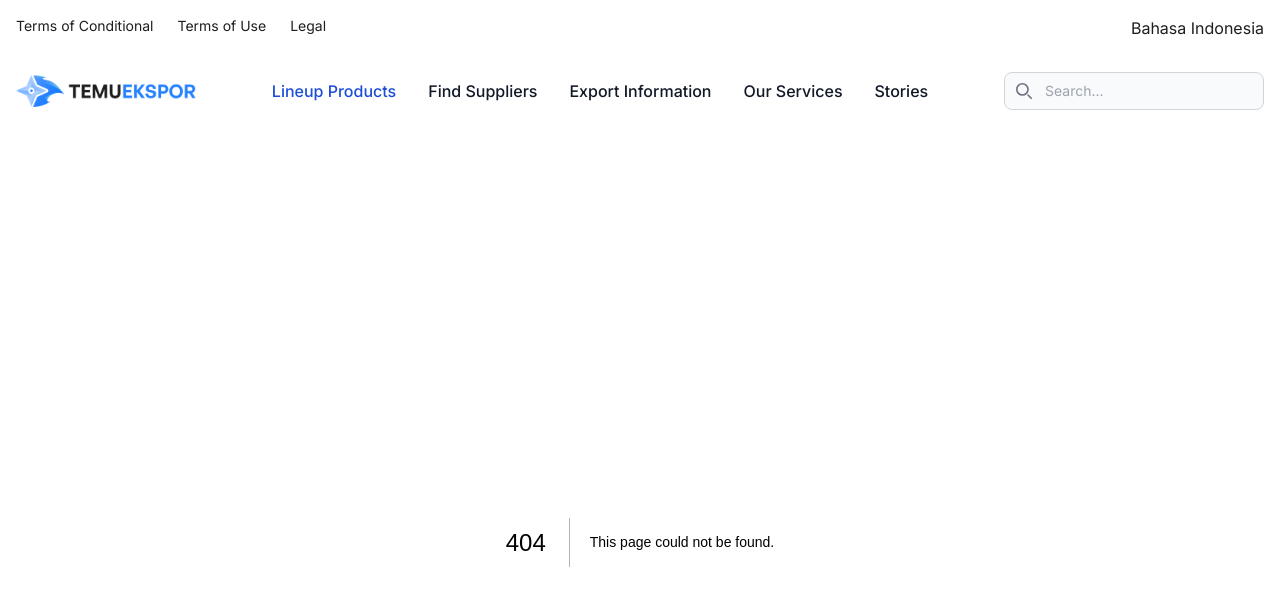
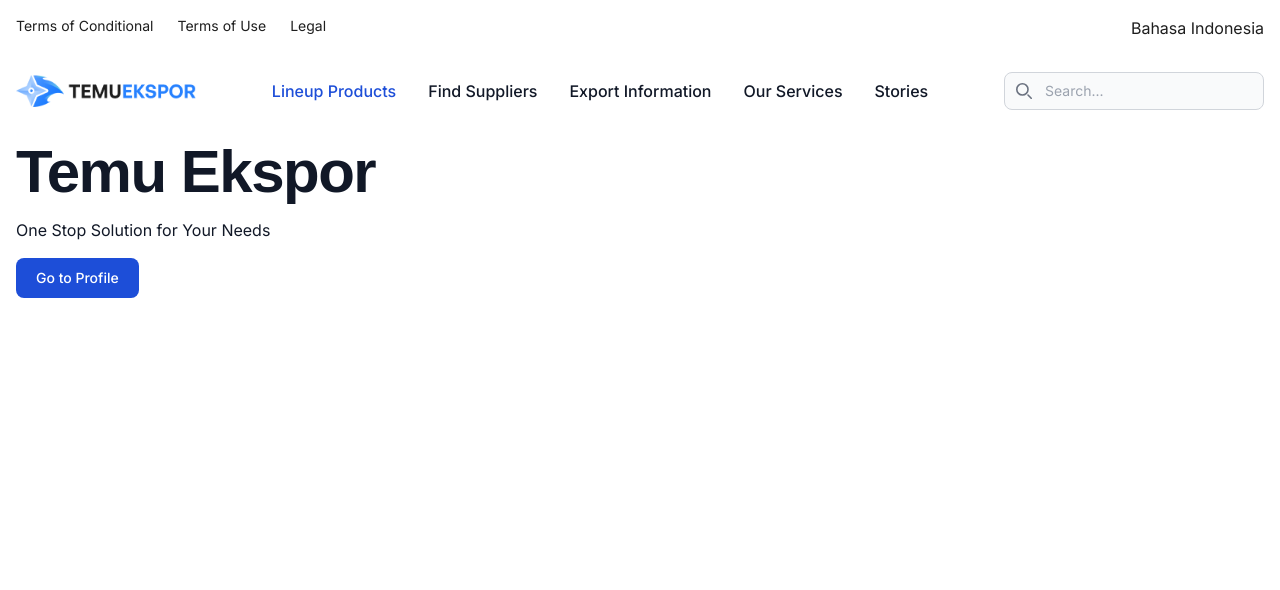
Before and after one commit to ikhsansdqq/TemuEkspor, a Next.js app: page /profile/ikhsansdq in a window 1280 px wide. Before the commit this address had no page. Shown: the top 590 px of the page. Built offline with nearby package versions, Linux system fonts and the light colour scheme.

Commit message:
Init Docker

```diff
--- /dev/null
+++ b/src/app/404.js
@@ -0,0 +1,6 @@
+"use client"
+import Link from "next/link";
+
+export default function Custom404() {
+  return <h1>404 - Page Not Found</h1>
+}
--- /dev/null
+++ b/src/app/profile/ikhsansdq/page.js
@@ -0,0 +1,14 @@
+"use client"
+import Link from "next/link"
+
+export default function ikhsansdq() {
+    return (
+        <div>
+            <h1 className="mb-4 text-4xl font-extrabold leading-none tracking-tight text-gray-900 md:text-5xl lg:text-6xl">Temu Ekspor</h1>
+            <p className="text-base text-gray-900 mb-4">One Stop Solution for Your Needs</p>
+            <Link href="/profile">
+                <button type="button" className="text-white bg-blue-700 hover:bg-blue-800 focus:ring-4 focus:ring-blue-300 font-medium rounded-lg text-sm px-5 py-2.5 me-2 mb-2 dark:bg-blue-600 dark:hover:bg-blue-700 focus:outline-none dark:focus:ring-blue-800">Go to Profile</button>
+            </Link>
+        </div>
+    )
+}
```
Also changed, not shown: 2 other files (tests, documents, lock files or other folders).
